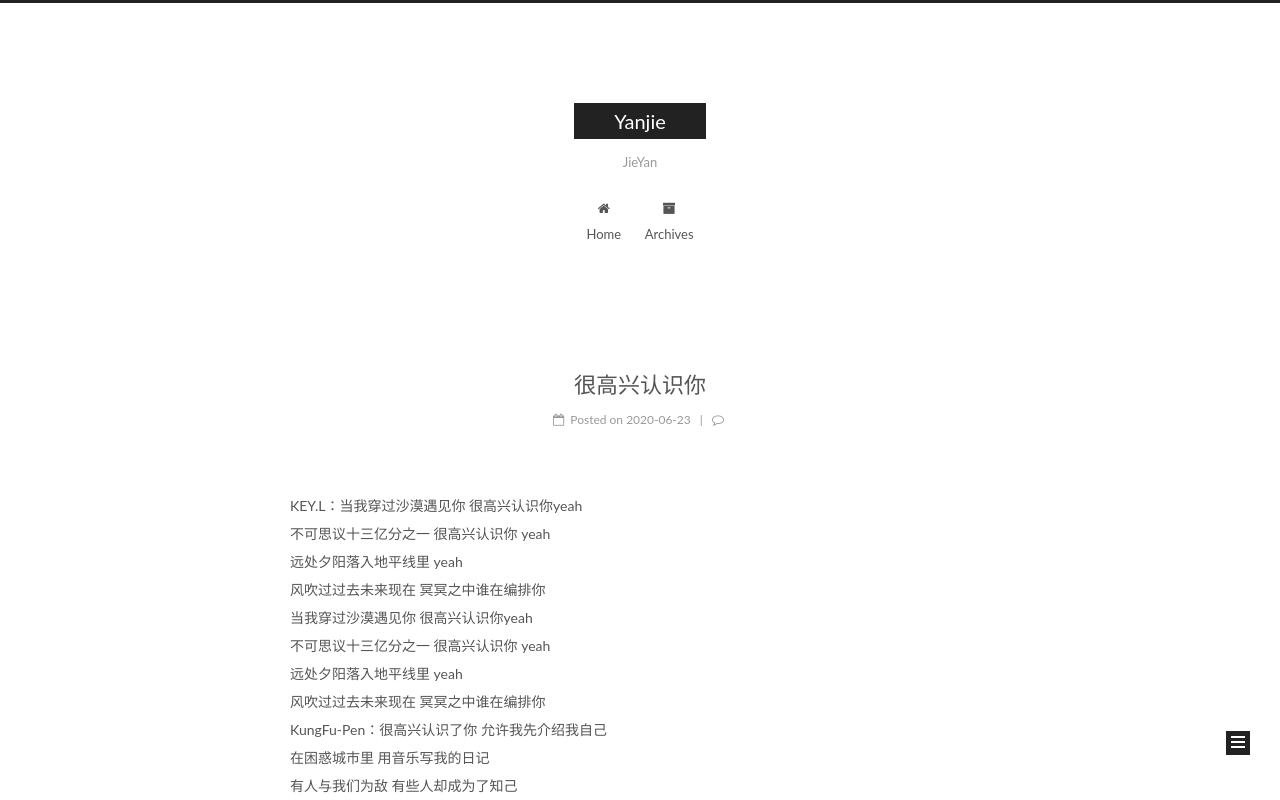
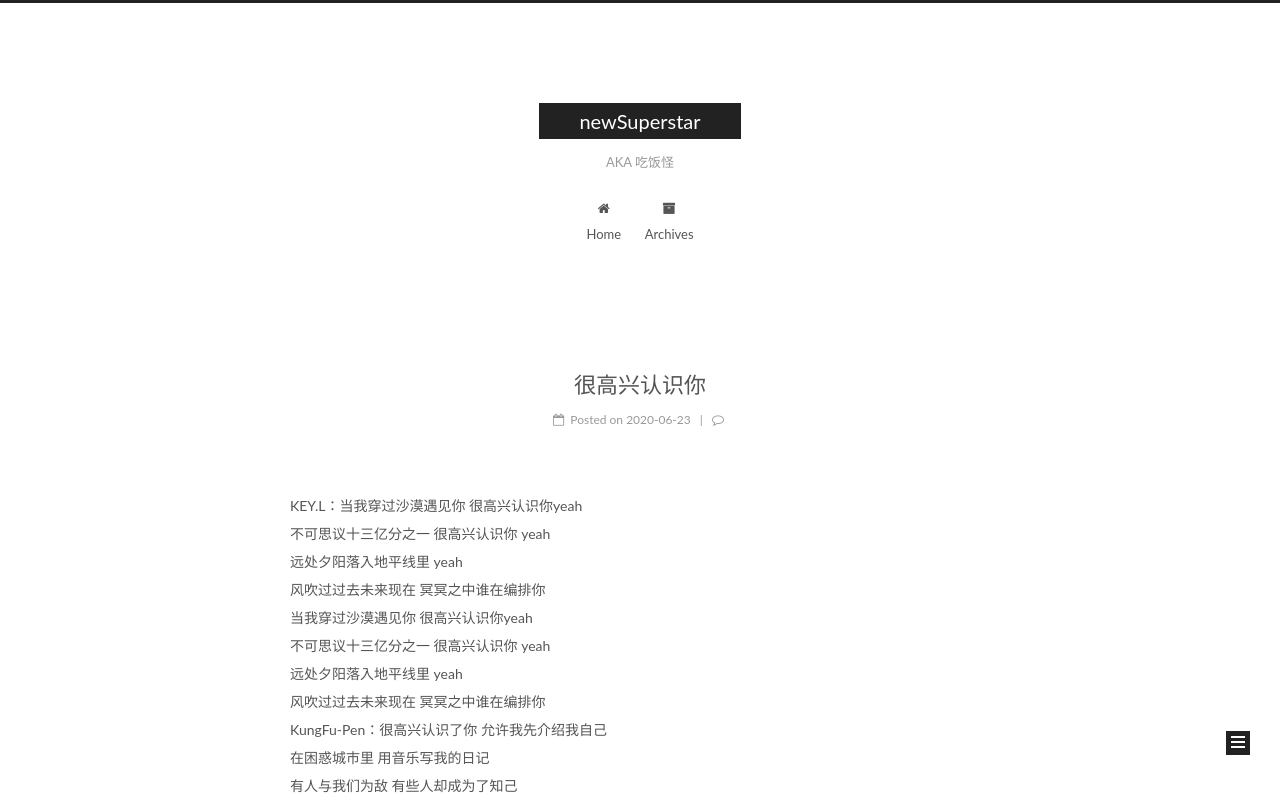
Before and after one commit to yanjie123123/yanjie123123.github.io, a plain HTML site: page index.html in a window 1280 px wide. Shown: the top 800 px of the page. Drawn offline with Linux system fonts and the light colour scheme; a script that the page names is missing.

Commit message:
Site updated: 2020-06-24 10:04:28

```diff
--- a/css/main.css
+++ b/css/main.css
@@ -1822,7 +1822,7 @@ pre .javascript .function {
   width: 4px;
   height: 4px;
   border-radius: 50%;
-  background: #7fcbd4;
+  background: #95ff9a;
 }
 .links-of-blogroll {
   font-size: 13px;
--- a/index.html
+++ b/index.html
@@ -81,9 +81,9 @@
 
 <meta name="description" content="chill man">
 <meta property="og:type" content="website">
-<meta property="og:title" content="Yanjie">
+<meta property="og:title" content="newSuperstar">
 <meta property="og:url" content="https://github.com/yanjie123123/index.html">
-<meta property="og:site_name" content="Yanjie">
+<meta property="og:site_name" content="newSuperstar">
 <meta property="og:description" content="chill man">
 <meta property="og:locale" content="en_US">
 <meta property="article:author" content="Jie Yan">
@@ -123,7 +123,7 @@
 
 
 
-  <title>Yanjie</title>
+  <title>newSuperstar</title>
 
 
 
@@ -154,12 +154,12 @@
     <div class="custom-logo-site-title">
       <a href="/yanjie123123.github.io/"  class="brand" rel="start">
         <span class="logo-line-before"><i></i></span>
-        <span class="site-title">Yanjie</span>
+        <span class="site-title">newSuperstar</span>
         <span class="logo-line-after"><i></i></span>
       </a>
     </div>
 
-        <p class="site-subtitle">JieYan</p>
+        <p class="site-subtitle">AKA 吃饭怪</p>
 
   </div>
 
@@ -240,7 +240,7 @@
     </span>
 
     <span hidden itemprop="publisher" itemscope itemtype="http://schema.org/Organization">
-      <meta itemprop="name" content="Yanjie">
+      <meta itemprop="name" content="newSuperstar">
     </span>
 
 
@@ -371,7 +371,7 @@
     </span>
 
     <span hidden itemprop="publisher" itemscope itemtype="http://schema.org/Organization">
-      <meta itemprop="name" content="Yanjie">
+      <meta itemprop="name" content="newSuperstar">
     </span>
 
 
```
Also changed, not shown: 2020/06/23/HeyKong/index.html (+5 -5 lines), 2020/06/23/很高兴认识你/index.html (+5 -5 lines), HeyHong/index.html (+4 -4 lines), archives/2020/06/index.html (+5 -5 lines), archives/2020/index.html (+5 -5 lines), archives/index.html (+5 -5 lines), categories/index.html (+4 -4 lines), tags/index-1.html (+4 -4 lines), tags/index.html (+5 -5 lines), 很高兴认识你/index.html (+4 -4 lines).
